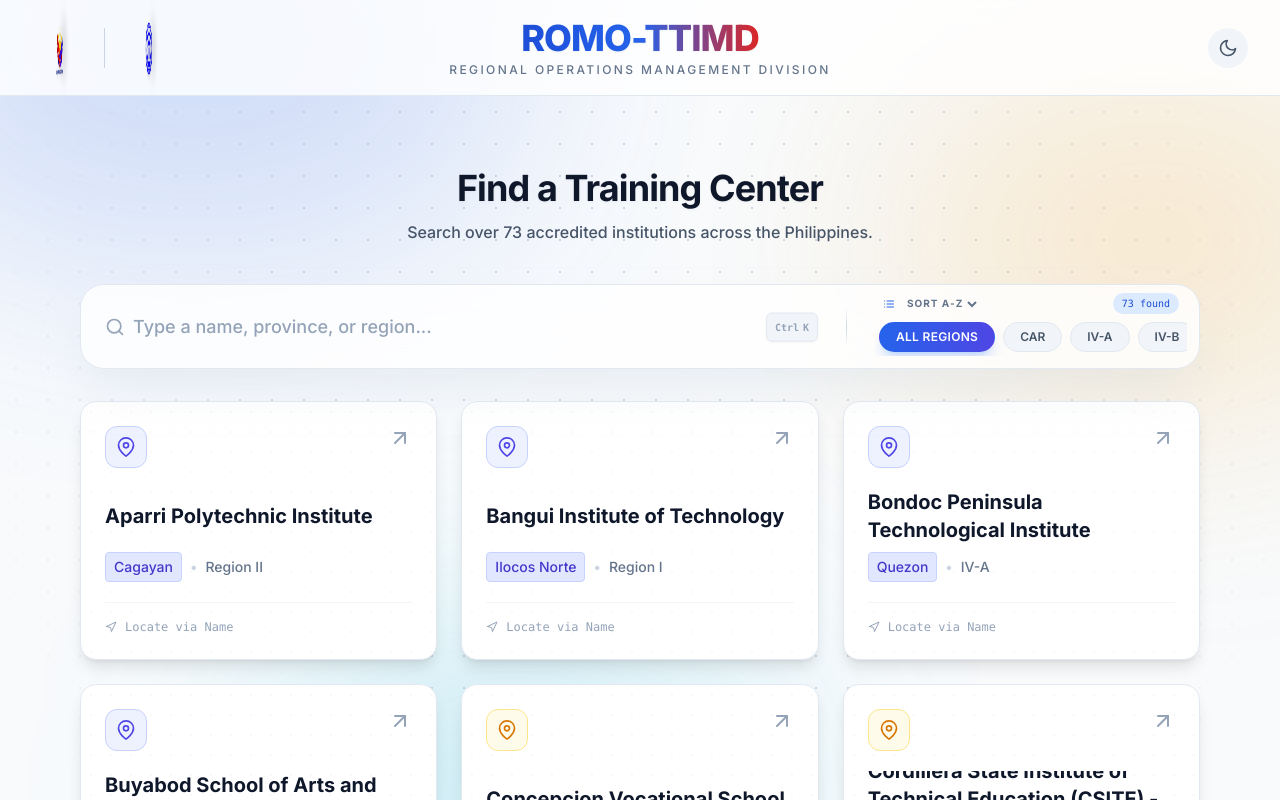
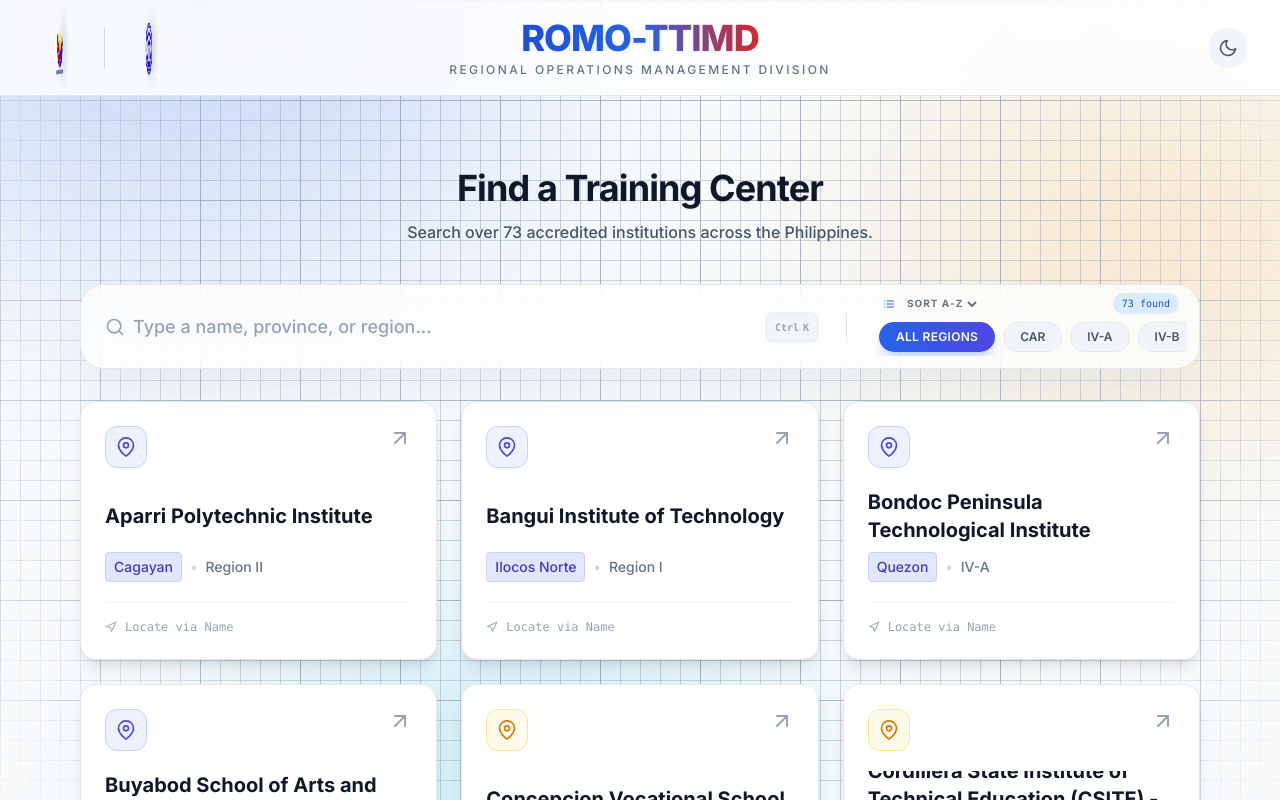
Before and after one commit to wappyboy/TTI-Locator, a Next.js app: page / in a window 1280 px wide. Shown: the top 800 px of the page. Built offline with nearby package versions, Linux system fonts and the light colour scheme.

Commit message:
adjusting

```diff
--- a/app/layout.tsx
+++ b/app/layout.tsx
@@ -53,17 +53,26 @@ export default function RootLayout({ children }: { children: ReactNode }) {
             <div className="absolute -bottom-[20%] left-[20%] w-[40%] h-[40%] rounded-full bg-cyan-500/20 blur-[120px] dark:bg-cyan-500/10" />
           </div>
 
-          {/* --- BACKGROUND LAYER 3: Grid Pattern (CSS Only) --- */}
-          {/* This creates a tech grid without needing an external SVG file */}
-          <div
-            className="fixed inset-0 -z-10 opacity-40 dark:opacity-20 pointer-events-none"
-            style={{
-              backgroundImage: "radial-gradient(#94a3b8 1px, transparent 1px)",
-              backgroundSize: "32px 32px",
-              maskImage: "radial-gradient(circle at center, black 50%, transparent 100%)", // Vignette effect
-              WebkitMaskImage: "radial-gradient(circle at center, black 50%, transparent 100%)"
-            }}
-          />
+         {/* --- BACKGROUND LAYER 3: The "Engineering Graph" (TESDA Vibe) --- */}
+        <div
+          className="fixed inset-0 -z-10 pointer-events-none"
+          style={{
+            // This creates two grids:
+            // 1. Small grid (Minor lines) every 20px
+            // 2. Large grid (Major lines) every 100px
+            backgroundImage: `
+              linear-gradient(to right, rgba(148, 163, 184, 0.08) 1px, transparent 1px),
+              linear-gradient(to bottom, rgba(148, 163, 184, 0.08) 1px, transparent 1px),
+              linear-gradient(to right, rgba(148, 163, 184, 0.05) 1px, transparent 1px),
+              linear-gradient(to bottom, rgba(148, 163, 184, 0.05) 1px, transparent 1px)
+            `,
+            backgroundSize: "100px 100px, 100px 100px, 20px 20px, 20px 20px",
+
+            // Focus the eye on the center (Vignette)
+            maskImage: "radial-gradient(circle at center, black 60%, transparent 100%)",
+            WebkitMaskImage: "radial-gradient(circle at center, black 60%, transparent 100%)"
+          }}
+        />
 
           {/* Header */}
           <Header />
--- a/components/Header.jsx
+++ b/components/Header.jsx
@@ -31,24 +31,25 @@ export default function Header() {
       <div className="max-w-7xl mx-auto px-4 sm:px-6 lg:px-8 relative z-10">
         <div className="flex items-center justify-between py-4 h-24">
 
-          {/* LEFT: 3D ANIMATED LOGOS */}
-          <div className="flex items-center gap-4 z-20">
+         {/* LEFT: 3D ANIMATED LOGOS */}
+          <div className="flex items-center gap-3 sm:gap-4 z-20">
 
-            {/* 1. BAGONG PILIPINAS (3D) */}
+            {/* 1. BAGONG PILIPINAS (3D) - NOW ALWAYS VISIBLE */}
             <div style={{ perspective: "1000px" }}>
               <motion.div
-                className="w-14 h-14 relative"
+                // Responsive Size:
+                // w-10 (40px) on Mobile
+                // sm:w-14 (56px) on Desktop
+                className="w-10 h-10 sm:w-14 sm:h-14 relative"
                 animate={{ rotateY: 360 }}
                 transition={spinTransition}
                 style={{ transformStyle: "preserve-3d" }}
               >
-                {/* Front Image */}
                 <img
                   src="/bagong-pilipinas.png"
                   alt="Bagong Pilipinas"
                   className="w-full h-full object-contain drop-shadow-md"
                 />
-                {/* 3D Depth Shadow (Behind) */}
                 <div
                   className="absolute inset-0 rounded-full bg-black/10 blur-md -z-10"
                   style={{ transform: "translateZ(-4px)" }}
@@ -56,13 +57,13 @@ export default function Header() {
               </motion.div>
             </div>
 
-            {/* Divider */}
-            <div className="w-px h-10 hidden sm:block bg-slate-300 dark:bg-white/10" />
+            {/* Divider - Always visible now */}
+            <div className="block w-px h-8 sm:h-10 bg-slate-300 dark:bg-white/10" />
 
             {/* 2. TESDA (3D) */}
             <div style={{ perspective: "1000px" }}>
               <motion.div
-                className="w-14 h-14 relative"
+                className="w-10 h-10 sm:w-14 sm:h-14 relative"
                 animate={{ rotateY: 360 }}
                 transition={spinTransition}
                 style={{ transformStyle: "preserve-3d" }}
--- a/components/TtiCard.jsx
+++ b/components/TtiCard.jsx
@@ -94,12 +94,24 @@ export default function TtiCard({ tti }) {
           ${theme.hoverBorder}
         `}
       >
-        {/* Background Pattern (CSS-based Dot Grid) */}
+          {/* --- BACKGROUND LAYER 3: The "Engineering Graph" (TESDA Vibe) --- */}
         <div
-          className="absolute inset-0 opacity-[0.03] dark:opacity-[0.05] pointer-events-none transition-opacity group-hover:opacity-[0.08]"
+          className="fixed inset-0 -z-10 pointer-events-none"
           style={{
-            backgroundImage: "radial-gradient(currentColor 1px, transparent 1px)",
-            backgroundSize: "20px 20px"
+            // This creates two grids:
+            // 1. Small grid (Minor lines) every 20px
+            // 2. Large grid (Major lines) every 100px
+            backgroundImage: `
+              linear-gradient(to right, rgba(148, 163, 184, 0.08) 1px, transparent 1px),
+              linear-gradient(to bottom, rgba(148, 163, 184, 0.08) 1px, transparent 1px),
+              linear-gradient(to right, rgba(148, 163, 184, 0.05) 1px, transparent 1px),
+              linear-gradient(to bottom, rgba(148, 163, 184, 0.05) 1px, transparent 1px)
+            `,
+            backgroundSize: "100px 100px, 100px 100px, 20px 20px, 20px 20px",
+
+            // Focus the eye on the center (Vignette)
+            maskImage: "radial-gradient(circle at center, black 60%, transparent 100%)",
+            WebkitMaskImage: "radial-gradient(circle at center, black 60%, transparent 100%)"
           }}
         />
 
```
